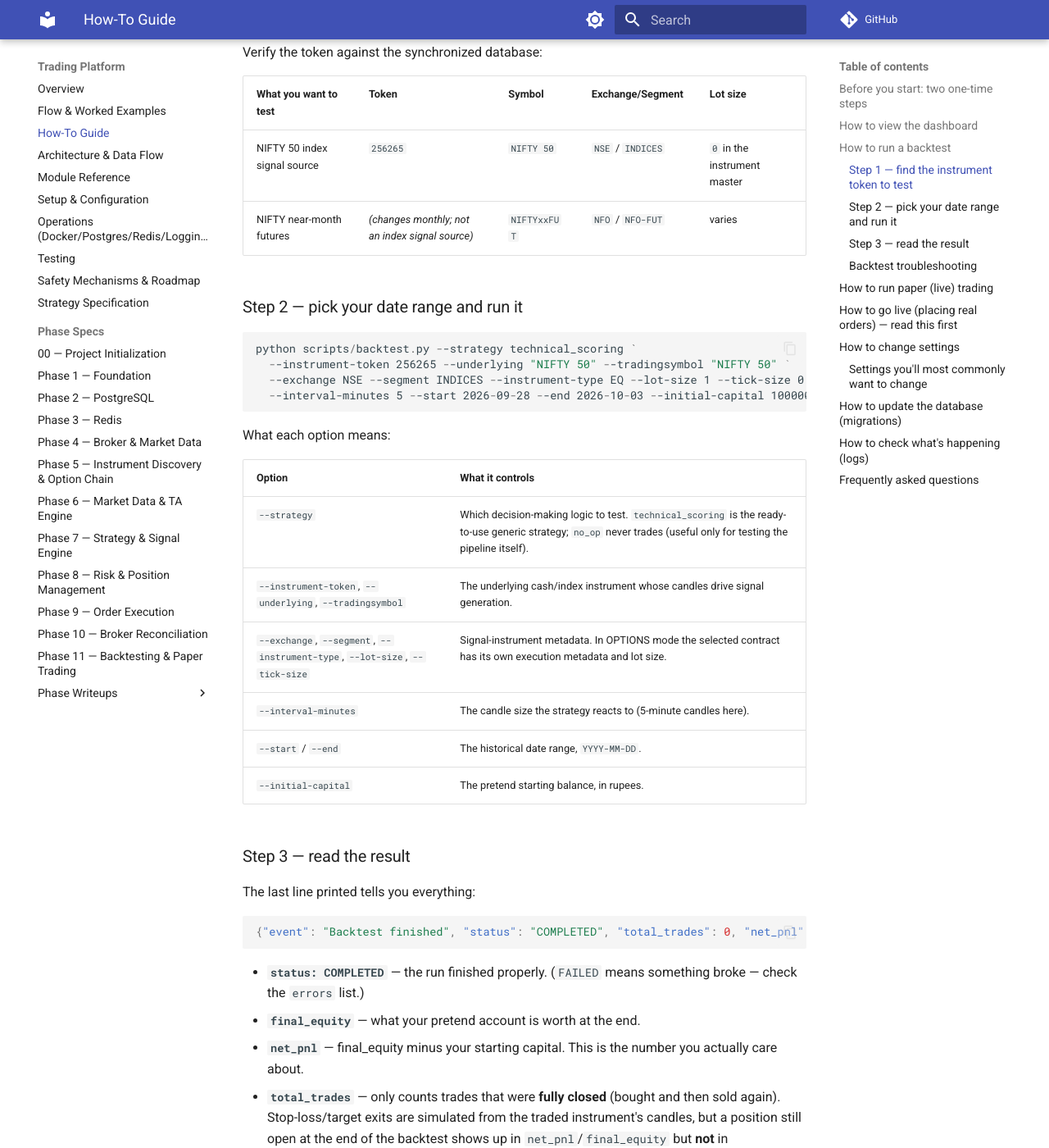
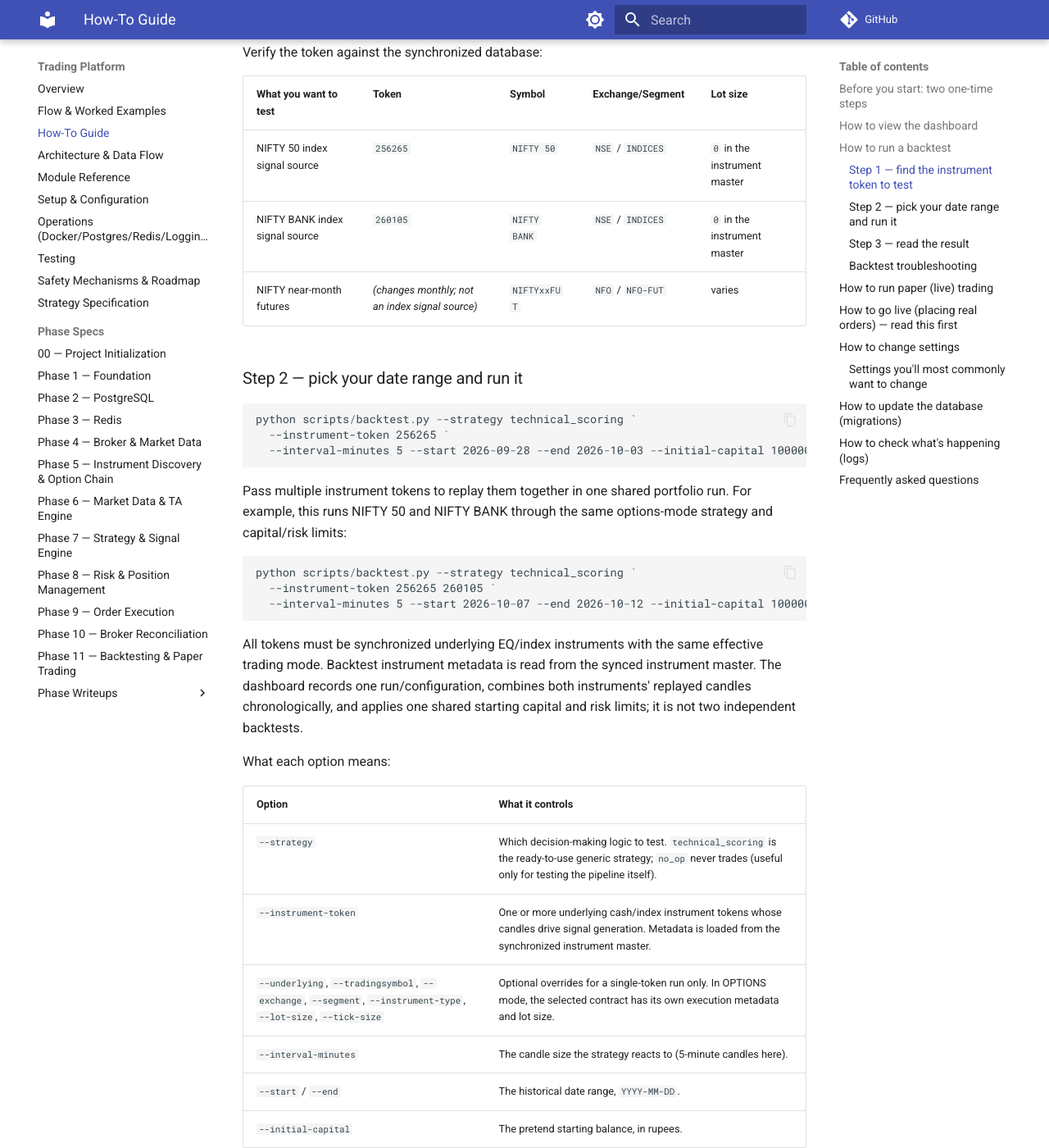
Before and after one commit to VictorG1422/docs, an MkDocs documentation site: the page built from docs/trading-platform/how-to.md, in a window 1280 px wide and 1400 px high, scrolled down 3799 px. Shown: the whole window at 82% size. Built offline with MkDocs 1.6.1 and Material for MkDocs 9.7.7, drawn with Linux system fonts in a browser that asks for light colours; comment, search, counter and statistics services are not loaded.

Commit message:
Document multi-instrument backtesting
Co-authored-by: Copilot <223556219+Copilot@users.noreply.github.com>

````diff
--- a/docs/trading-platform/how-to.md
+++ b/docs/trading-platform/how-to.md
@@ -187,24 +187,41 @@ Verify the token against the synchronized database:
 | What you want to test | Token | Symbol | Exchange/Segment | Lot size |
 | --- | --- | --- | --- | --- |
 | NIFTY 50 index signal source | `256265` | `NIFTY 50` | `NSE` / `INDICES` | `0` in the instrument master |
+| NIFTY BANK index signal source | `260105` | `NIFTY BANK` | `NSE` / `INDICES` | `0` in the instrument master |
 | NIFTY near-month futures | *(changes monthly; not an index signal source)* | `NIFTYxxFUT` | `NFO` / `NFO-FUT` | varies |
 
 ### Step 2 — pick your date range and run it
 
 ```powershell
 python scripts/backtest.py --strategy technical_scoring `
-  --instrument-token 256265 --underlying "NIFTY 50" --tradingsymbol "NIFTY 50" `
-  --exchange NSE --segment INDICES --instrument-type EQ --lot-size 1 --tick-size 0.05 `
+  --instrument-token 256265 `
   --interval-minutes 5 --start 2026-09-28 --end 2026-10-03 --initial-capital 100000
 ```
+
+Pass multiple instrument tokens to replay them together in one shared
+portfolio run. For example, this runs NIFTY 50 and NIFTY BANK through the
+same options-mode strategy and capital/risk limits:
+
+```powershell
+python scripts/backtest.py --strategy technical_scoring `
+  --instrument-token 256265 260105 `
+  --interval-minutes 5 --start 2026-10-07 --end 2026-10-12 --initial-capital 100000
+```
+
+All tokens must be synchronized underlying EQ/index instruments with the
+same effective trading mode. Backtest instrument metadata is read from the
+synced instrument master. The dashboard records one run/configuration,
+combines both instruments' replayed candles chronologically, and applies
+one shared starting capital and risk limits; it is not two independent
+backtests.
 
 What each option means:
 
 | Option | What it controls |
 | --- | --- |
 | `--strategy` | Which decision-making logic to test. `technical_scoring` is the ready-to-use generic strategy; `no_op` never trades (useful only for testing the pipeline itself). |
-| `--instrument-token`, `--underlying`, `--tradingsymbol` | The underlying cash/index instrument whose candles drive signal generation. |
-| `--exchange`, `--segment`, `--instrument-type`, `--lot-size`, `--tick-size` | Signal-instrument metadata. In OPTIONS mode the selected contract has its own execution metadata and lot size. |
+| `--instrument-token` | One or more underlying cash/index instrument tokens whose candles drive signal generation. Metadata is loaded from the synchronized instrument master. |
+| `--underlying`, `--tradingsymbol`, `--exchange`, `--segment`, `--instrument-type`, `--lot-size`, `--tick-size` | Optional overrides for a single-token run only. In OPTIONS mode, the selected contract has its own execution metadata and lot size. |
 | `--interval-minutes` | The candle size the strategy reacts to (5-minute candles here). |
 | `--start` / `--end` | The historical date range, `YYYY-MM-DD`. |
 | `--initial-capital` | The pretend starting balance, in rupees. |
````
Also changed, not shown: docs/trading-platform/flow-and-examples.md (+6 -5 lines), docs/trading-platform/module-reference.md (+1 -1 lines), docs/trading-platform/phases/phase-11-backtesting-paper.md (+6 -3 lines), instruction.md (added, +33 -0 lines), skill.md (added, +47 -0 lines).
